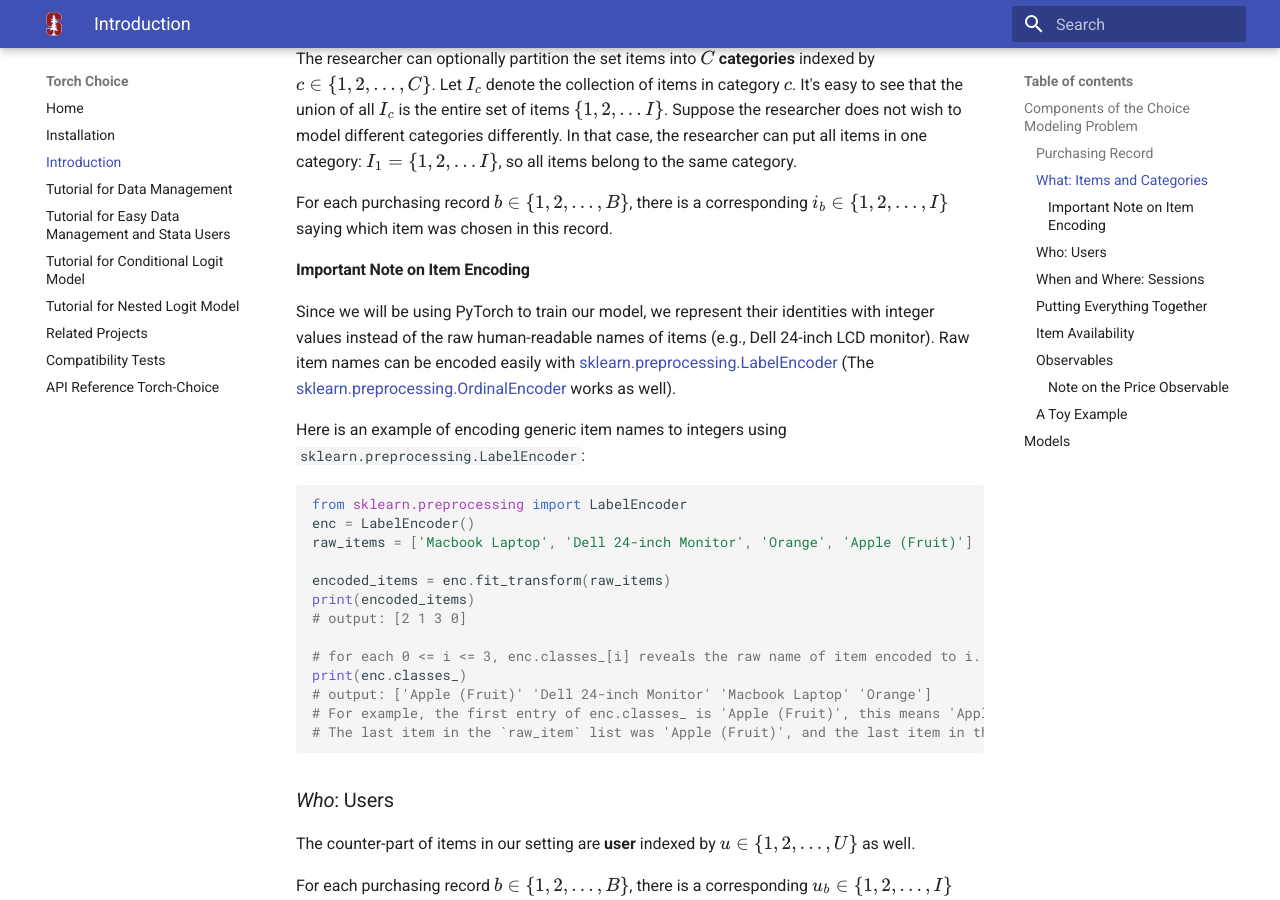
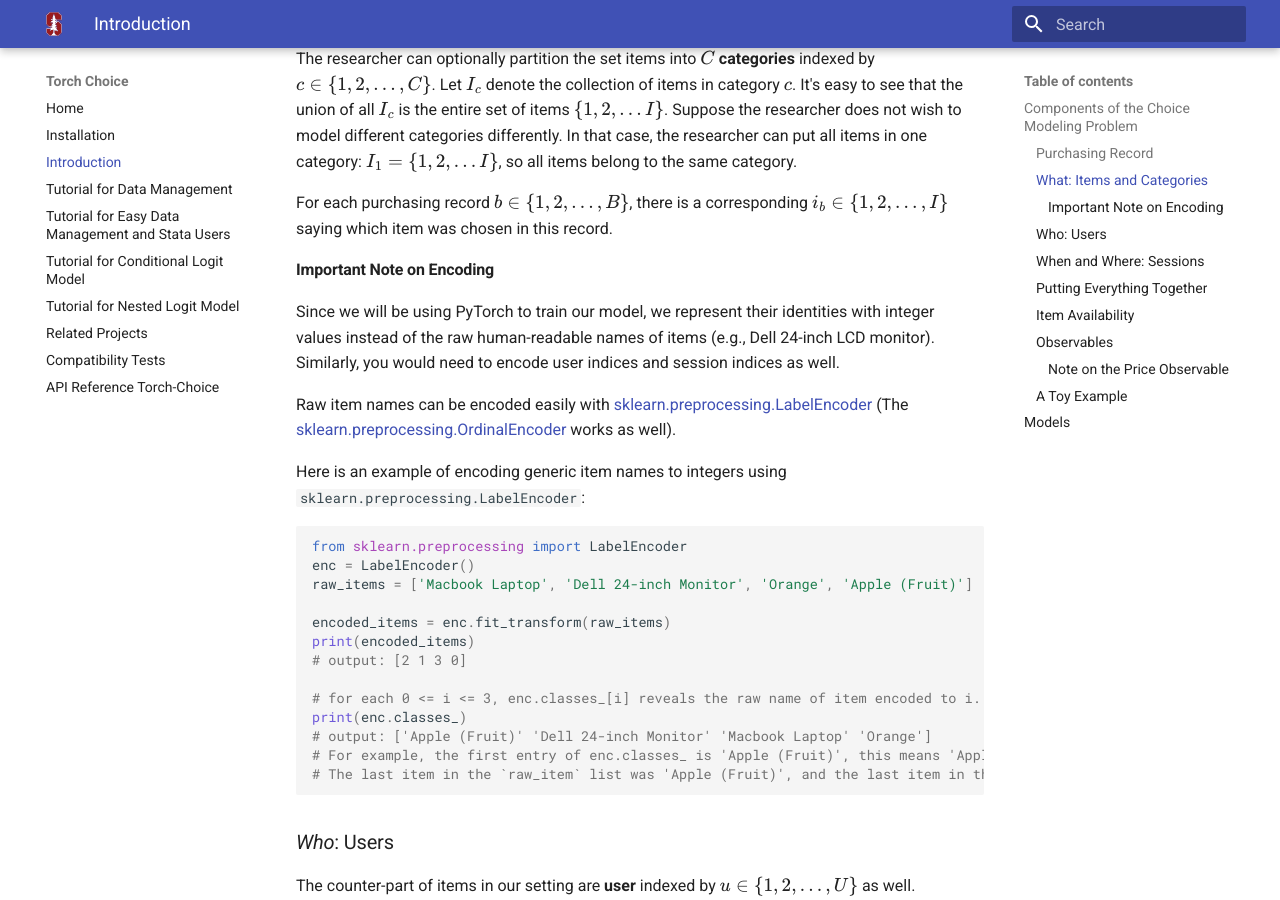
Before and after one commit to gsbDBI/torch-choice, an MkDocs documentation site: the page built from docs_src/intro.md, in a window 1280 px wide and 900 px high, scrolled down 921 px. Built offline with MkDocs 1.6.1 and Material for MkDocs 9.7.7, drawn with Linux system fonts in a browser that asks for light colours.

Commit message:
update intro doc

```diff
--- a/docs_src/intro.md
+++ b/docs_src/intro.md
@@ -24,8 +24,10 @@ Suppose the researcher does not wish to model different categories differently.
 
 For each purchasing record $b \in \{1,2,\dots, B\}$, there is a corresponding $i_b \in \{1,2,\dots,I\}$ saying which item was chosen in this record.
 
-#### Important Note on Item Encoding
+#### Important Note on Encoding
 Since we will be using PyTorch to train our model, we represent their identities with integer values instead of the raw human-readable names of items (e.g., Dell 24-inch LCD monitor).
+Similarly, you would need to encode user indices and session indices as well.
+
 Raw item names can be encoded easily with [sklearn.preprocessing.LabelEncoder](https://scikit-learn.org/stable/modules/generated/sklearn.preprocessing.LabelEncoder.html) (The [sklearn.preprocessing.OrdinalEncoder](https://scikit-learn.org/stable/modules/generated/sklearn.preprocessing.OrdinalEncoder.html) works as well).
 
 Here is an example of encoding generic item names to integers using `sklearn.preprocessing.LabelEncoder`:
```
